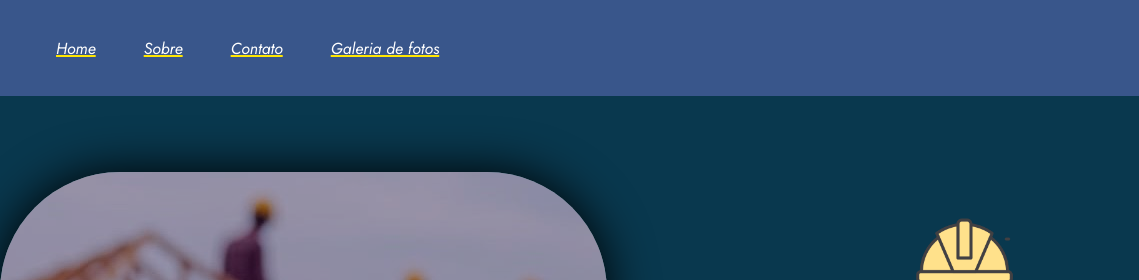
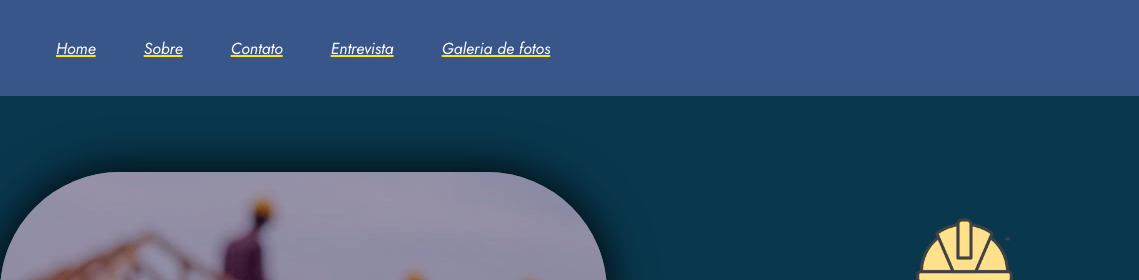
Before and after one commit to Melfreitass/profissao-do-futuro, a plain HTML site: page index.html in a window 1280 px wide. Shown: the top 280 px of the page, 0-1139 px from the left. Drawn offline with Linux system fonts and the light colour scheme; a web font is replaced by a local one.

Commit message:
feat: arruma a header e cria pagina de entrevista

```diff
--- a/index.html
+++ b/index.html
@@ -17,6 +17,9 @@
         </a>
         <a class = "link" href="./pages/contato.html">
             <div id="contato">Contato</div>
+        </a>
+        <a class = "link" href="./pages/entrevista.html">
+            <div id="entrevista">Entrevista</div>
         </a>
         <a class = "link" href="./pages/galeria.html">
             <div id="galeria">Galeria de fotos</div>
```
Also changed, not shown: pages/galeria.html (+3 -0 lines), assets/css/entrevista.css (added), pages/entrevista.html (added).
